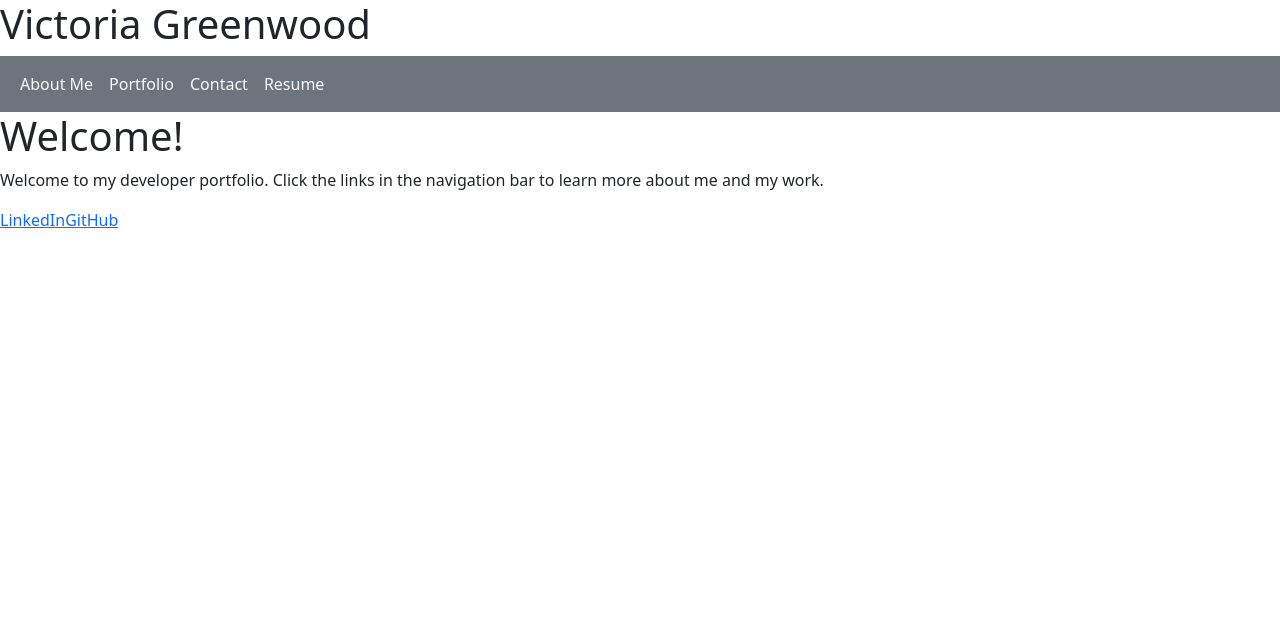
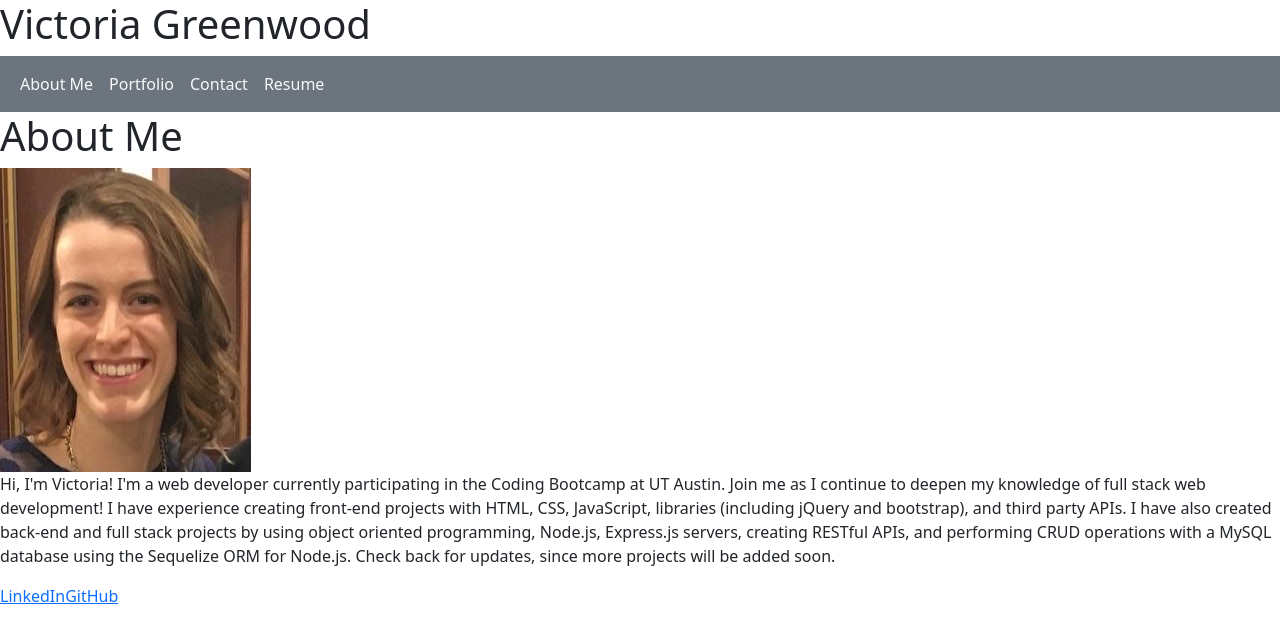
Before and after one commit to victoria-cg/React-Developer-Portfolio, a React (Vite) app: page / in a window 1280 px wide. Shown: the top 640 px of the page. Built offline with nearby package versions, Linux system fonts and the light colour scheme.

Commit message:
fixed home page to render about page as default with photo

```diff
--- a/src/components/pages/About.jsx
+++ b/src/components/pages/About.jsx
@@ -1,11 +1,11 @@
 //import the photo from the assets folder: why did VS code not autocomplete this file path? Is it incorrect for some reason?
-//import ProfilePhoto from '../assets/images/2019-headshot.JPG'
+import ProfilePhoto from '../assets/images/2019-headshot-png.png'
 //create and export About function/component which contains HTML for the about me page
 export default function About() {
     return (
       <div>
         <h1>About Me</h1>
-
+        <img src= {ProfilePhoto} alt="Headshot of Victoria Greenwood"  />
         <p>
         Hi, I'm Victoria! I'm a web developer currently participating in the Coding Bootcamp at UT Austin. Join me as I continue to deepen my knowledge of full stack web development! I have experience creating front-end projects with HTML, CSS, JavaScript, libraries (including jQuery and bootstrap), and third party APIs. I have also created back-end and full stack projects by using object oriented programming, Node.js, Express.js servers, creating RESTful APIs, and performing CRUD operations with a MySQL database using the Sequelize ORM for Node.js. Check back for updates, since more projects will be added soon.
         </p>
--- a/src/main.jsx
+++ b/src/main.jsx
@@ -28,7 +28,7 @@ const router = createBrowserRouter([
     children: [
       {
         index: true,
-        element: <Home />,
+        element: <About />,
       },
       {
         path: '/About',
```
Also changed, not shown: src/components/assets/images/2019-headshot-png.png (added).
